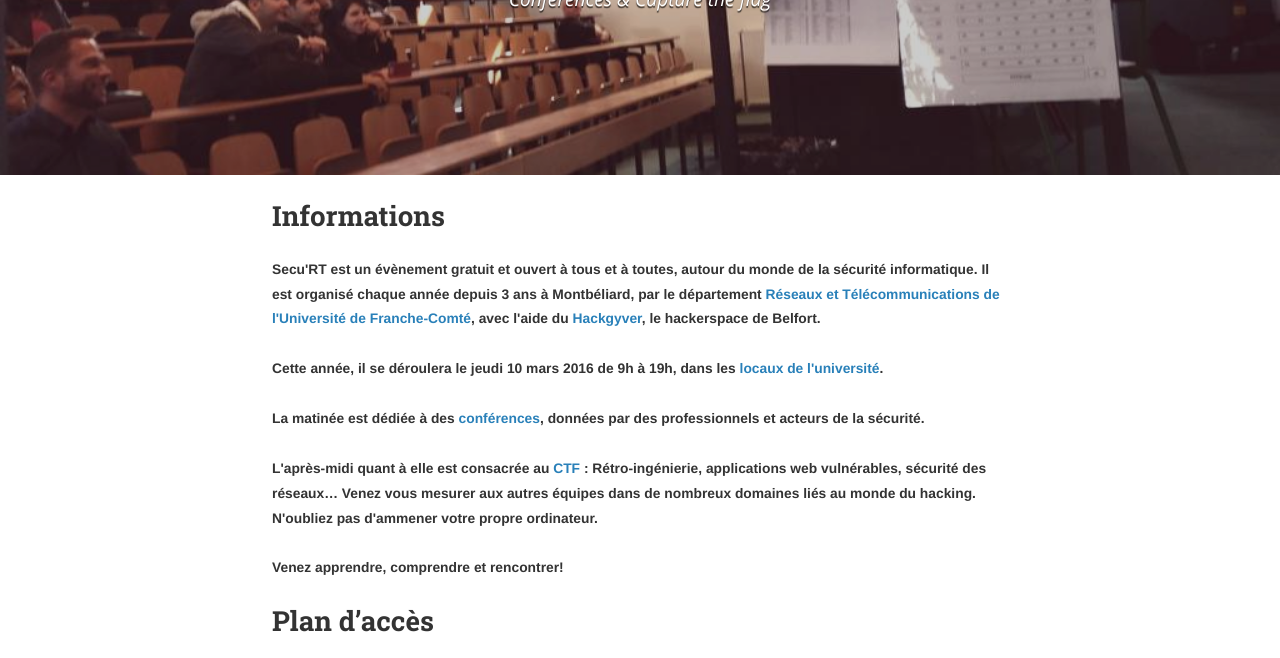
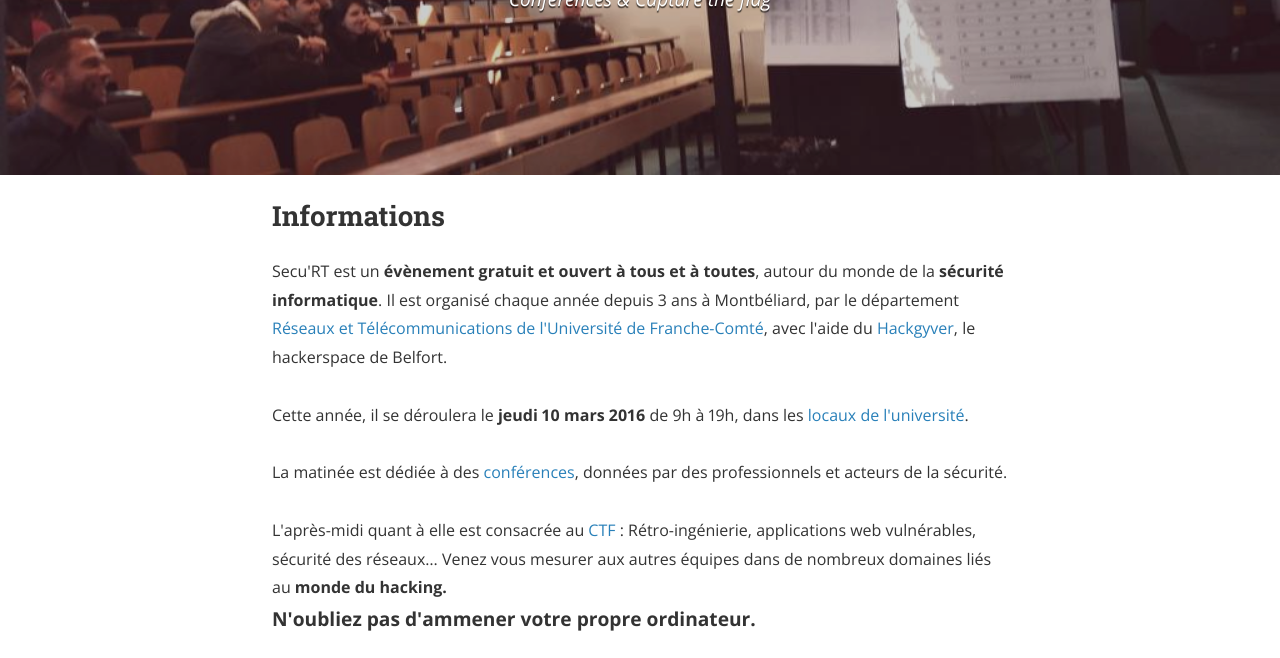
Before and after one commit to SecuRT/securt.github.io, a Jekyll site: the page built from index.html, in a window 1280 px wide and 900 px high, scrolled down 344 px, cut to the strip 0-658 px from the top of the window. Built offline with Jekyll 4.4.1, drawn with Linux system fonts in a browser that asks for light colours; nearby versions of some CDN libraries.

Commit message:
[index] more clear

```diff
--- a/index.html
+++ b/index.html
@@ -13,17 +13,18 @@ layout: default
 </div>
 
 <div class="wrapper">
-		<h2>Informations<h2>
-		<p class="info">
-			Secu'RT est un évènement gratuit et ouvert à tous et à toutes,
-            autour du monde de la sécurité informatique.
+
+		<h2>Informations</h2>
+
+			Secu'RT est un <b>évènement gratuit et ouvert à tous et à toutes</b>,
+            autour du monde de la <b>sécurité informatique</b>.
             Il est organisé chaque année depuis 3 ans à Montbéliard, par le département
             <a href='http://formations.univ-fcomte.fr/ws?_profil=ufc&_cmd=getFormation&_oid=CDM-PROG14084&_redirect=voir_fiche_program&_lang=fr-FR&_onglet=description'>Réseaux et Télécommunications de l'Université de Franche-Comté</a>,
             avec l'aide du <a href="http://hackgyver.fr">Hackgyver</a>, le hackerspace de Belfort.
 
             <br/><br/>
 
-            Cette année, il se déroulera le <bold>jeudi 10 mars 2016</bold> de 9h à 19h,
+            Cette année, il se déroulera le <b>jeudi 10 mars 2016</b> de 9h à 19h,
             dans les <a href='https://openstreetmap.org/?mlat=47.49479&amp;mlon=6.80299#map=19/47.49479/6.80299'>
             locaux de l'université</a>.
 
@@ -37,25 +38,25 @@ layout: default
             L'après-midi quant à elle est consacrée au <a href='./ctf'>CTF</a> :
 			Rétro-ingénierie, applications web vulnérables, sécurité des réseaux…
             Venez vous mesurer aux autres équipes dans de nombreux domaines
-            liés au monde du hacking. N'oubliez pas d'ammener votre propre ordinateur.
+            liés au <b>monde du hacking.</b><br/>
+            <b style="font-size:1.2em;">N'oubliez pas d'ammener votre propre ordinateur.</b>
 
             <br/><br/>
+            Venez apprendre, comprendre et rencontrer!
 
-            Venez apprendre, comprendre et rencontrer!
-		</p>
+
 		<h2>Plan d’accès</h2>
 		<div class="map">
 			<iframe width="425" height="350" frameborder="0" scrolling="no" marginheight="0" marginwidth="0" src="https://www.openstreetmap.org/export/embed.html?bbox=6.801215708255767%2C47.49394338332782%2C6.804756224155426%2C47.49563784075858&amp;layer=mapnik&amp;marker=47.49478971275091%2C6.802985966205597" style="border: 1px solid black"></iframe><br/><small><a href="https://www.openstreetmap.org/?mlat=47.49479&amp;mlon=6.80299#map=19/47.49479/6.80299">View Larger Map</a></small>
 		</div>
-
 		<br/>
 
 		<h2>Partenaires</h2>
 
-		<a target="_blank" href="https://siliconcomte.fr"><img style="width:400px;" src="assets/partenaires/logo-sc-transparent.png" alt="Siliconcomte"></a><br>
-		<a target="_blank" href="https://www.nes.fr/fr"><img style="width:400px;" src="assets/partenaires/logo-NES.png" alt="NES"></a><br>
-		<a target="_blank" href="http://www.2pie.fr"><img style="width:325px;" src="assets/partenaires/logo-2PIE.png" alt="2PIE"></a><br>
-		<a target="_blank" href="https://www.f-secure.com"><img style="width:200px;" src="assets/partenaires/logo-fsecure.jpg" alt="F-Secure"></a><br>
+			<a target="_blank" href="https://siliconcomte.fr"><img style="width:400px;" src="assets/partenaires/logo-sc-transparent.png" alt="Siliconcomte"></a><br>
+			<a target="_blank" href="https://www.nes.fr/fr"><img style="width:400px;" src="assets/partenaires/logo-NES.png" alt="NES"></a><br>
+			<a target="_blank" href="http://www.2pie.fr"><img style="width:325px;" src="assets/partenaires/logo-2PIE.png" alt="2PIE"></a><br>
+			<a target="_blank" href="https://www.f-secure.com"><img style="width:200px;" src="assets/partenaires/logo-fsecure.jpg" alt="F-Secure"></a><br>
 
 </div>
 </div>
```
